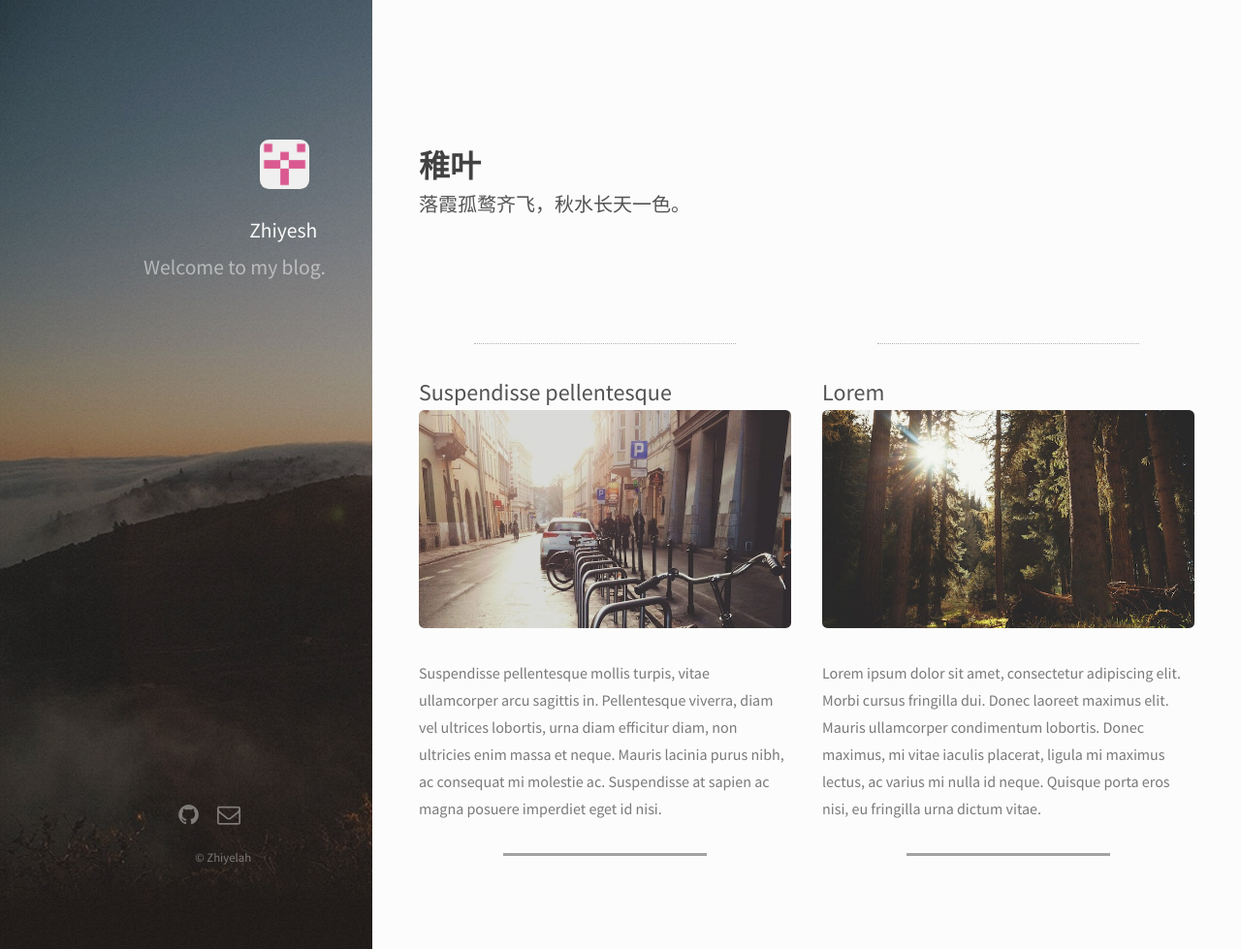
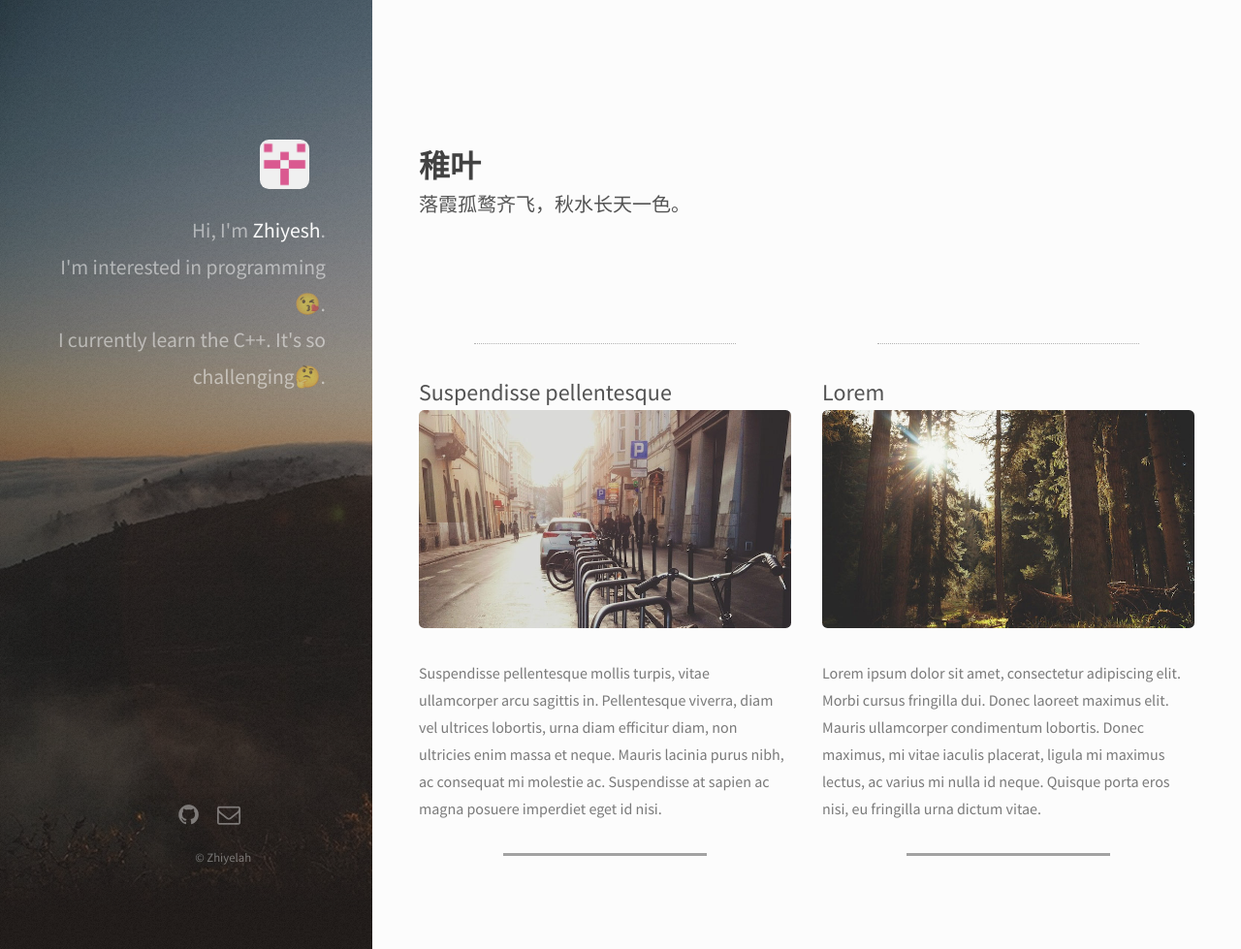
Before and after one commit to Zhiyelah/zhiyelah.github.io, a Jekyll site: the page built from index.html, in a window 1280 px wide and 979 px high. Shown: the whole window at 97% size. Built offline with Jekyll 4.4.1, drawn with Linux system fonts in a browser that asks for light colours; nearby versions of some CDN libraries.

Commit message:
Update default.html

```diff
--- a/_layouts/default.html
+++ b/_layouts/default.html
@@ -31,8 +31,9 @@
 	<body id="top">
     <header id="header">
       <div class="image avatar"><img class="editable" src="/images/avatar.jpg" onclick="window.open('{{ site.url }}', '_blank')" alt="{{ site.author.name }}"></div>
-      <h2 class="editable"><strong>Zhiyesh</strong>&nbsp;&nbsp;
-      		Welcome to my blog.</h2>
+      <h2 class="editable">Hi, I'm <strong>Zhiyesh</strong>.
+      		I'm interested in programming😘.
+                I currently learn the C++. It's so challenging🤔.</h2>
     </header>
 
     {{ content }}
```
